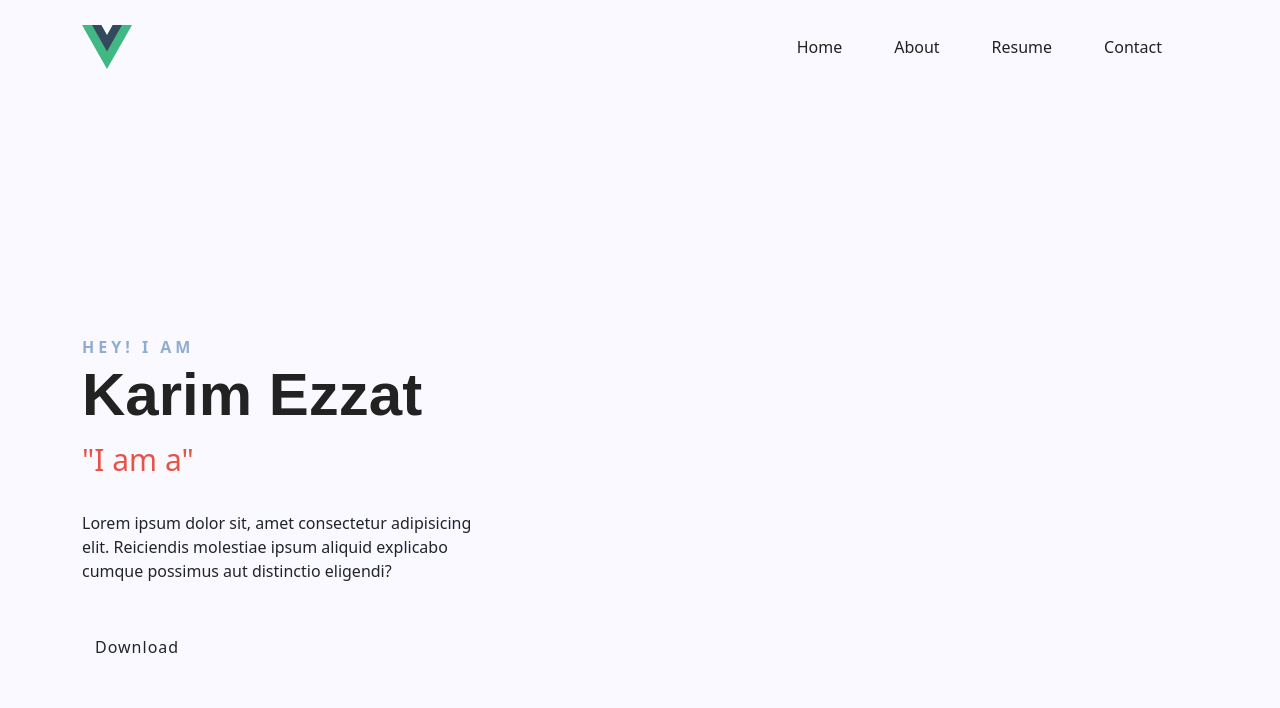
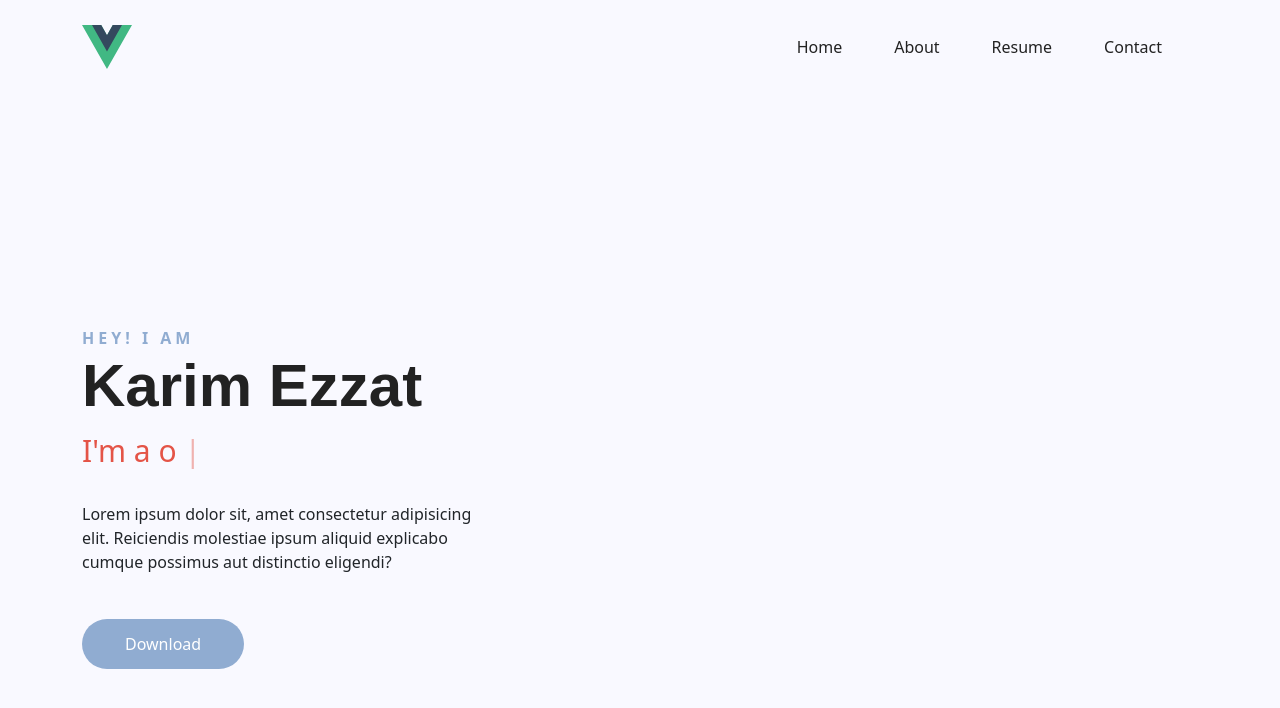
Before and after one commit to alisajadian1/alisajadian1.github.io, a Vue app: page / in a window 1280 px wide. Shown: the top 708 px of the page. Built offline with nearby package versions, Linux system fonts and the light colour scheme.

Commit message:
Fix animations and complete HeroSection

```diff
--- a/src/components/HeroSection.vue
+++ b/src/components/HeroSection.vue
@@ -7,22 +7,18 @@
             <span class="subheading">Hey! I am</span>
             <h1>Karim Ezzat</h1>
             <div>
-              "I am a"
-              <div id="typed-strings" style="display: none">
-                <span>Freelancer</span>
-                <span>Web Designer</span>
-                <span>Developer</span>
-                <span>Marketer</span>
-              </div>
-              <span class="LR-C" id="typed" style="white-space: pre"></span>
-              <span class="typed-cursor"></span>
+              I'm a {{ printedSkill }}
+              <!-- <span class="LR-C" id="typed" style="white-space: pre"></span> -->
+              <span class="typed-cursor" :class="{ 'blink-cursor': showCursor }"
+                >|</span
+              >
             </div>
             <p>
               Lorem ipsum dolor sit, amet consectetur adipisicing elit.
               Reiciendis molestiae ipsum aliquid explicabo cumque possimus aut
               distinctio eligendi?
             </p>
-            <a href="#" class="btn radius-btn">Download</a>
+            <a href="#" class="btn1 radius-btn">Download</a>
           </div>
         </div>
         <div class="col-lg-6 d-none d-lg-block"></div>
@@ -31,6 +27,57 @@
     <div class="hero-shape custom-animation"></div>
   </section>
 </template>
+
+<script>
+export default {
+  data() {
+    return {
+      mySkills: ["Freelancer.", "Developer.", "Web Designer.", "Marketer."],
+      printedSkill: "",
+      currentWordIndex: 0,
+      currentLetterIndex: 0,
+      showCursor: true,
+    };
+  },
+  methods: {
+    changeTitle() {
+      console.log(this.mySkills);
+      const printingTiming = setInterval(() => {
+        if (this.currentWordIndex < this.mySkills.length) {
+          let currentSkill = this.mySkills[this.currentWordIndex];
+
+          if (this.currentLetterIndex < currentSkill.length) {
+            this.printedSkill += currentSkill[this.currentLetterIndex];
+            this.currentLetterIndex++;
+          } else {
+            // Pause after finishing the subarray
+            setTimeout(() => {
+              // Deleting the current letter
+              this.printedSkill = this.printedSkill.slice(0, -1);
+
+              if (this.printedSkill === "") {
+                this.currentWordIndex++;
+                this.currentLetterIndex = 0;
+                this.printedSkill += " ";
+              }
+            }, 800);
+          }
+        } else {
+          this.resetData();
+        }
+      }, 150);
+    },
+    resetData() {
+      this.currentLetterIndex = 0;
+      this.currentWordIndex = 0;
+      clearInterval(this.printingTiming);
+    },
+  },
+  mounted() {
+    this.changeTitle();
+  },
+};
+</script>
 
 <style>
 .hero-area {
@@ -74,23 +121,7 @@
   padding-right: 155px;
 }
 
-.btn::before {
-  content: "";
-  position: absolute;
-  left: 0;
-  top: 0;
-  width: 100%;
-  height: 100%;
-  background: #e45447;
-  z-index: 1;
-  border-radius: 5px;
-  transition: transform 0.5s;
-  transform: scale(0);
-  transform-origin: 0 0;
-  transition-timing-function: cubic-bezier(02, 1.6, 0.4, 0.7);
-}
-
-.btn {
+.btn1 {
   background: #90acd1;
   text-transform: capitalize;
   color: #fff;
@@ -98,17 +129,50 @@
   display: inline-block;
   font-size: 16px;
   font-weight: 400;
-  letter-spacing: 1px;
+  letter-spacing: 1;
   line-height: 0;
-  transition: 0.4s linear;
   position: relative;
   z-index: 1;
   border: 0;
   overflow: hidden;
+  text-decoration: none;
 }
 
 .radius-btn {
-  padding: 250px 43px;
+  padding: 25px 43px;
   border-radius: 30px;
 }
+
+.btn1::before {
+  content: "";
+  position: absolute;
+  top: 0;
+  left: 0;
+  right: 0;
+  bottom: 0;
+  z-index: -1;
+  background-color: #e45447;
+
+  transition: transform 300ms ease-in-out;
+  transform: scaleX(0);
+  transform-origin: left;
+}
+
+.btn1:hover::before,
+.btn1:focus::before {
+  transform: scaleX(1);
+}
+
+.blink-cursor {
+  animation: blink 0.6s infinite alternate;
+}
+
+@keyframes blink {
+  from {
+    opacity: 1;
+  }
+  to {
+    opacity: 0;
+  }
+}
 </style>
```
